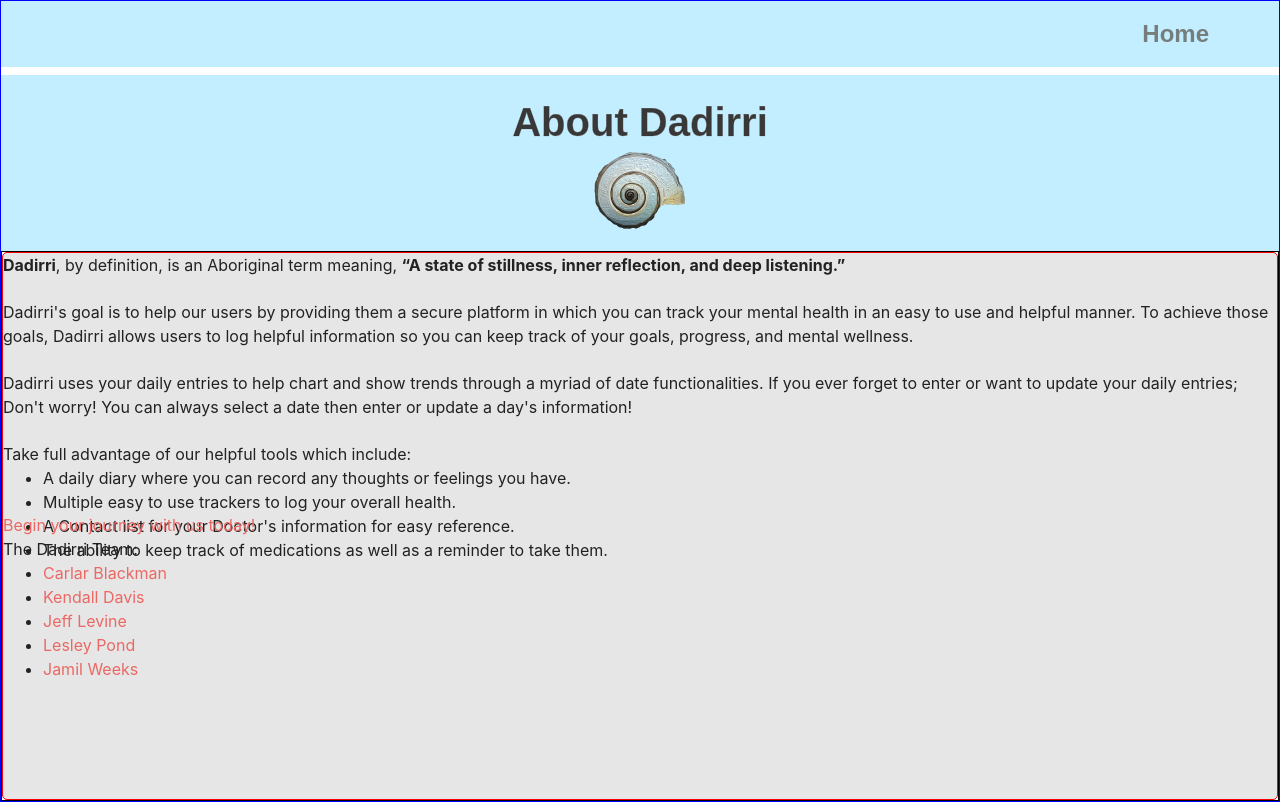
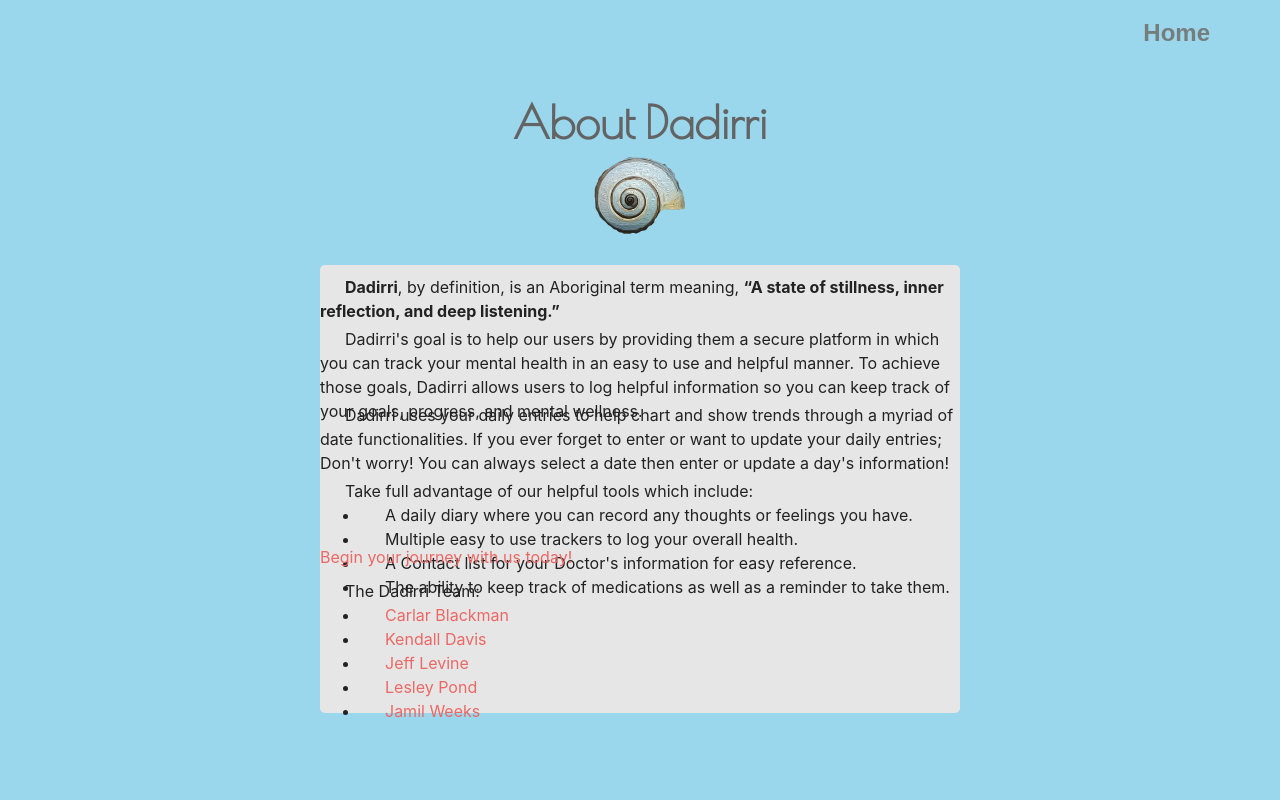
Before and after one commit to jlevine84/Dadirri2, a React (Create React App) app in the folder client/: page /about in a window 1280 px wide. Built offline with nearby package versions, Linux system fonts and the light colour scheme; no server answers; a web font is replaced by a local one.

Commit message:
Landing and About page styling

```diff
--- a/client/src/pages/About/About.js
+++ b/client/src/pages/About/About.js
@@ -1,6 +1,7 @@
 import React from 'react'
 import './about.css'
 import { Link } from 'react-router-dom';
+
 function About() {
   return (
     <div className="about-body">
@@ -10,7 +11,7 @@ function About() {
       </nav>
 
       <div className="about-title-row">
-        <h1><strong>About Dadirri</strong></h1>
+        <div className="about-title">About Dadirri</div>
         <img src='./../../images/icon.png' className='icon mx-auto d-block'/>
       </div>
 
--- a/client/src/pages/About/about.css
+++ b/client/src/pages/About/about.css
@@ -1,36 +1,47 @@
 .about-body {
   width: 100%;
   height: 100%;
-  border: 1px solid blue
 }
 
 .about-nav {
-  background-color: rgb(194, 238, 255);
+  background-color: rgb(154, 214, 236);
+  height: 8vh;
 }
 
 .about-title-row {
   height: 22vh;
   width: 100%;
-  background-color: rgb(194, 238, 255);
+  background-color: rgb(154, 214, 236);
   text-align: center;
   padding-top: 25px;
-  -webkit-text-stroke: .25px rgb(160, 160, 160);
-  color: rgb(56, 56, 56);
-  font-size: 40px;
-  font-weight: bold;
+
+}
+/* -webkit-text-stroke: .25px rgb(160, 160, 160); */
+.about-title {
+  color: rgb(99, 99, 99);
+  font-size: 45px;
+  font-weight: 1000;
   font-family: 'Poiret One', cursive;
 }
 
 .about-info-row {
-  height: 68.7vh;
-  border: 1px solid black;
+  height: 70vh;
+  background-color: rgb(154, 214, 236);
 }
 
 .about-info {
-  border: 1px solid red;
   border-radius: 5px;
   background-color: rgb(230, 230, 230);
-  height: 100%;
+  height: 80%;
+  width: 50%;
+  position: relative;
+  left: 25%;
+  top: 25px;
+}
+
+.about-info p {
+  text-indent: 25px;
+  padding-top: 10px;
 }
 
 .icon{
--- a/client/src/pages/Landing/LandingPage.css
+++ b/client/src/pages/Landing/LandingPage.css
@@ -1,11 +1,10 @@
 .body{
-    background-image: radial-gradient( #FAE3D9,rgb(127, 236, 222),#61C0BF);
-    min-height: 150vh;
+    background-image: radial-gradient( rgb(106, 169, 241),rgb(154, 214, 236),rgb(154, 214, 236));
+    min-height: 100vh;
     width:100vw;
     background-size: cover;
     height: auto;
 }
-
 
 @-webkit-keyframes glow {
     to {
@@ -17,9 +16,11 @@
 
     }
 }
+
 .align-right{
     text-align:right
 }
+
 .img-glow {
     height:200px;
     border: 1px solid transparent;
@@ -29,12 +30,14 @@
        -moz-transition: border 2.0s linear, box-shadow 5.0s linear;
             transition: border 2.0s linear, box-shadow 5.0s linear;
 }
+
 .titlex{
 font-family: 'Poiret One', cursive;
 font-size: 100px;
 color: #767D7D;
 text-align:center;
 }
+
 .signUp{
 font-family: 'Poiret One', cursive;
 color: #767D7D;
@@ -43,22 +46,32 @@
 border: solid 1px rgb(185, 185, 185);
 box-shadow: 2px 2px 2px black;
 }
+
 .buttonDiv{
     text-align:center;
 }
+
 .welcomwModal{
     height:200px;
     width:200px;
 }
+
 h4{
     margin-right: 50px;
     color: #767D7D;
     text-align:right;
     padding: 20px;
 }
+
 .link{
     color: #767D7D
 }
+
 .link:hover{
 color: rgb(112, 106, 104)
 }
+
+.about-nav {
+background-color: rgb(154, 214, 236);
+height: 8vh;
+}
--- a/client/src/pages/Landing/LandingPage.js
+++ b/client/src/pages/Landing/LandingPage.js
@@ -2,8 +2,9 @@ import React from 'react';
 import './LandingPage.css'
 import LoginForm from '../Auth/LoginForm';
 import SignupForm from '../Auth/SignupForm';
-import { Redirect, Link } from 'react-router-dom';
+import { Link } from 'react-router-dom';
 import iconPath from '../../images/icon.png'
+
 class LandingPage extends React.Component{
 
   dismissModal = ()=>{
@@ -17,7 +18,10 @@ class LandingPage extends React.Component{
   render(){
     return(
       <div className="body">
-        <h4><Link to="/about" className="link">About Dadirri</Link></h4>
+        <nav className="about-nav">
+          <Link to="/about" className="link">About Dadirri</Link>
+        </nav>
+
         <div class="container">
           <br/>
           <br/>
```
Lines whose indentation alone changed are shown as unchanged.
